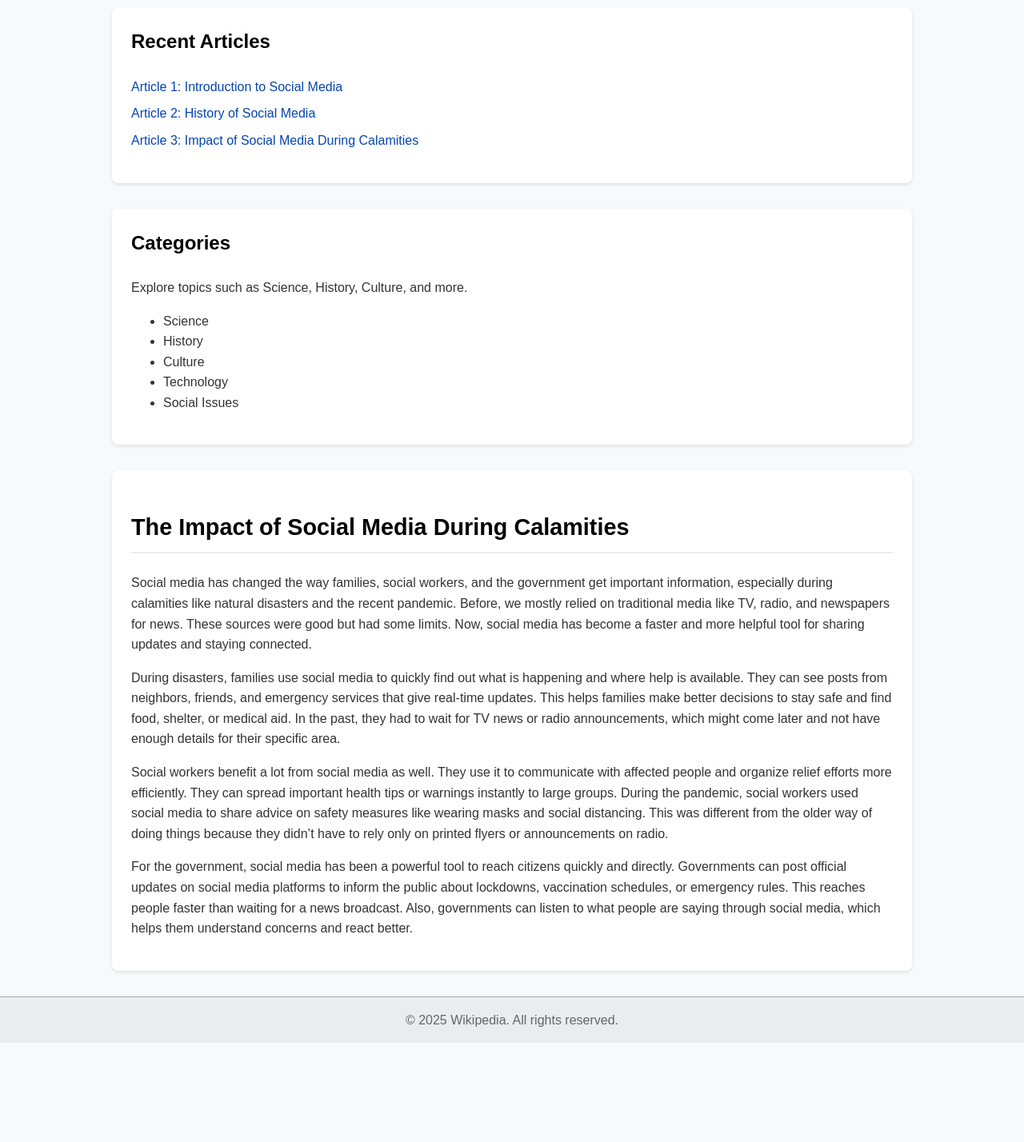
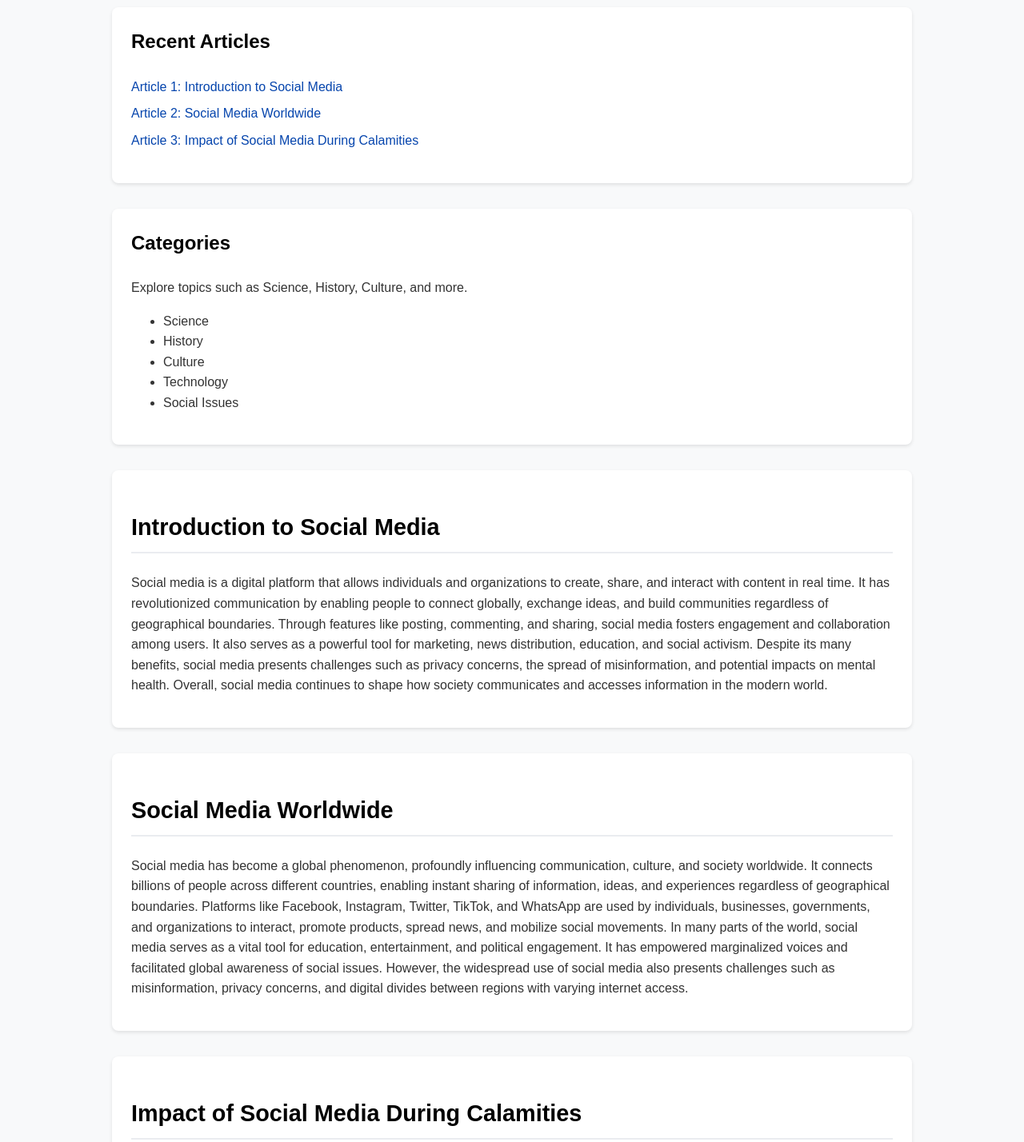
Before and after one commit to KunamLang1213/KunamLang1213.github.io, a plain HTML site: page index.html in a window 1280 px wide. Shown: the part 680-2108 px from the top of the page at 80% size. Before the commit the page ends 1984 px from the top, so only its background shows below. Drawn offline with Linux system fonts and the light colour scheme.

Commit message:
Update index.html

```diff
--- a/index.html
+++ b/index.html
@@ -175,8 +175,8 @@
   </header>
   <main>
     <section class="hero">
-      <h2>The Impact of Social Media During Calamities</h2>
-      <p>Haan guman gana links ;D</p>
+      <h2>Impact of Social Media During Calamities</h2>
+      <p>Recreation of Wikipedia</p>
     </section>
     <div class="featured-image">
       <img src="https://media.mehrnews.com/d/2019/04/09/4/3095007.jpg" alt="No Internet connection..." />
@@ -189,8 +189,8 @@
       <h3>Recent Articles</h3>
       <div class="articles-list">
         <ul>
-          <li><a href="#">Article 1: Introduction to Social Media</a></li>
-          <li><a href="#">Article 2: History of Social Media</a></li>
+          <li><a href="#socialmedia">Article 1: Introduction to Social Media</a></li>
+          <li><a href="#world">Article 2: Social Media Worldwide</a></li>
           <li><a href="#social-media-impact">Article 3: Impact of Social Media During Calamities</a></li>
         </ul>
       </div>
@@ -206,13 +206,23 @@
         <li>Social Issues</li>
       </ul>
     </section>
+            <section class="article" id="socialmedia">
+      <h2>Introduction to Social Media</h2>
+          <p>Social media is a digital platform that allows individuals and organizations to create, share, and interact with content in real time. It has revolutionized communication by enabling people to connect globally, exchange ideas, and build communities regardless of geographical boundaries. Through features like posting, commenting, and sharing, social media fosters engagement and collaboration among users. It also serves as a powerful tool for marketing, news distribution, education, and social activism. Despite its many benefits, social media presents challenges such as privacy concerns, the spread of misinformation, and potential impacts on mental health. Overall, social media continues to shape how society communicates and accesses information in the modern world.</p>
+    </section>
+            <section class="article" id="world">
+      <h2>Social Media Worldwide</h2>
+          <p>Social media has become a global phenomenon, profoundly influencing communication, culture, and society worldwide. It connects billions of people across different countries, enabling instant sharing of information, ideas, and experiences regardless of geographical boundaries. Platforms like Facebook, Instagram, Twitter, TikTok, and WhatsApp are used by individuals, businesses, governments, and organizations to interact, promote products, spread news, and mobilize social movements.
+              In many parts of the world, social media serves as a vital tool for education, entertainment, and political engagement. It has empowered marginalized voices and facilitated global awareness of social issues. However, the widespread use of social media also presents challenges such as misinformation, privacy concerns, and digital divides between regions with varying internet access.</p>
+    </section>
     <section class="article" id="social-media-impact">
-      <h2>The Impact of Social Media During Calamities</h2>
+      <h2>Impact of Social Media During Calamities</h2>
       <p>Social media has changed the way families, social workers, and the government get important information, especially during calamities like natural disasters and the recent pandemic. Before, we mostly relied on traditional media like TV, radio, and newspapers for news. These sources were good but had some limits. Now, social media has become a faster and more helpful tool for sharing updates and staying connected.</p>
       <p>During disasters, families use social media to quickly find out what is happening and where help is available. They can see posts from neighbors, friends, and emergency services that give real-time updates. This helps families make better decisions to stay safe and find food, shelter, or medical aid. In the past, they had to wait for TV news or radio announcements, which might come later and not have enough details for their specific area.</p>
       <p>Social workers benefit a lot from social media as well. They use it to communicate with affected people and organize relief efforts more efficiently. They can spread important health tips or warnings instantly to large groups. During the pandemic, social workers used social media to share advice on safety measures like wearing masks and social distancing. This was different from the older way of doing things because they didn’t have to rely only on printed flyers or announcements on radio.</p>
       <p>For the government, social media has been a powerful tool to reach citizens quickly and directly. Governments can post official updates on social media platforms to inform the public about lockdowns, vaccination schedules, or emergency rules. This reaches people faster than waiting for a news broadcast. Also, governments can listen to what people are saying through social media, which helps them understand concerns and react better.</p>
     </section>
+
   </main>
   <footer>
     <p>© 2025 Wikipedia. All rights reserved.</p>
```
